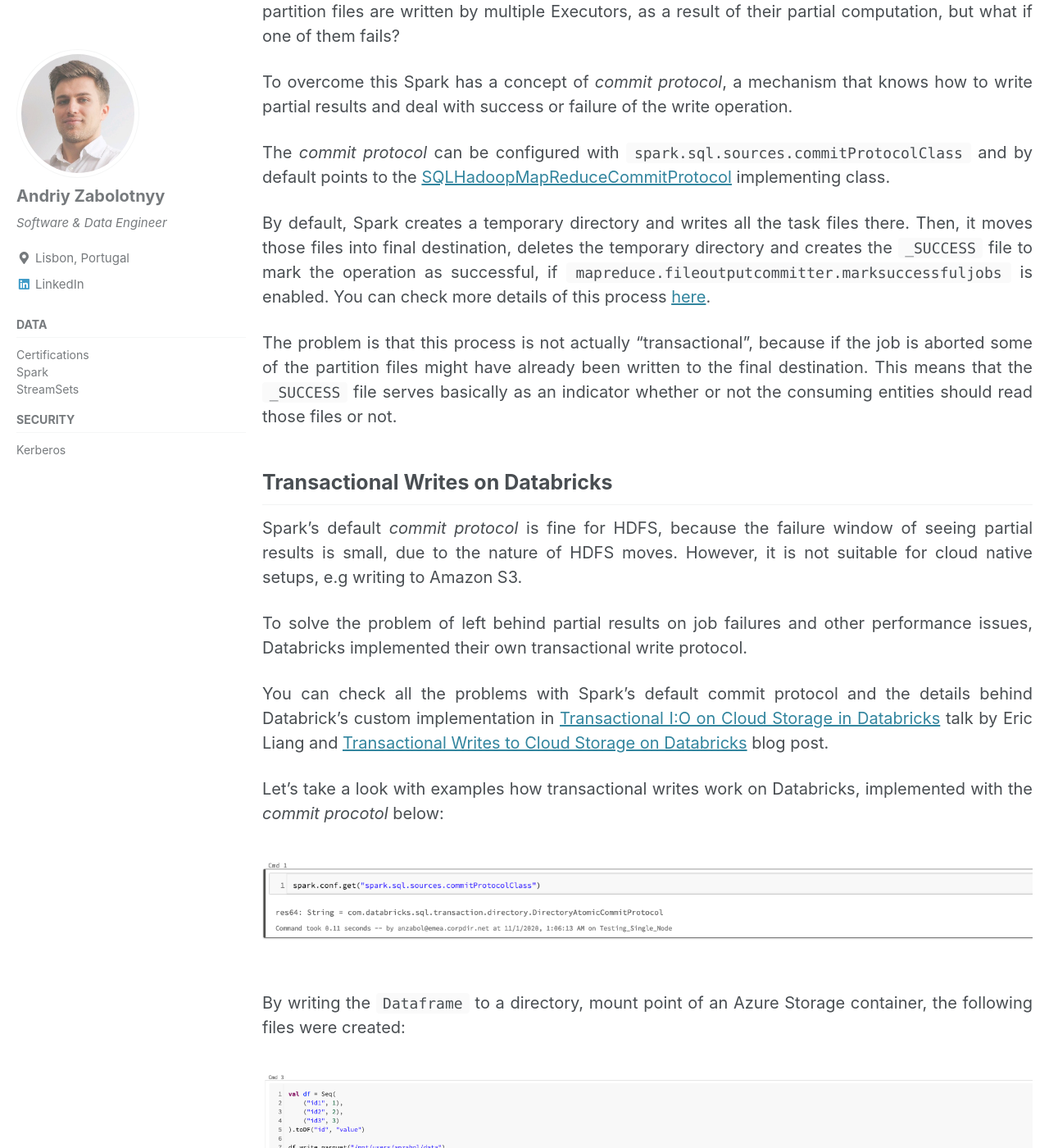
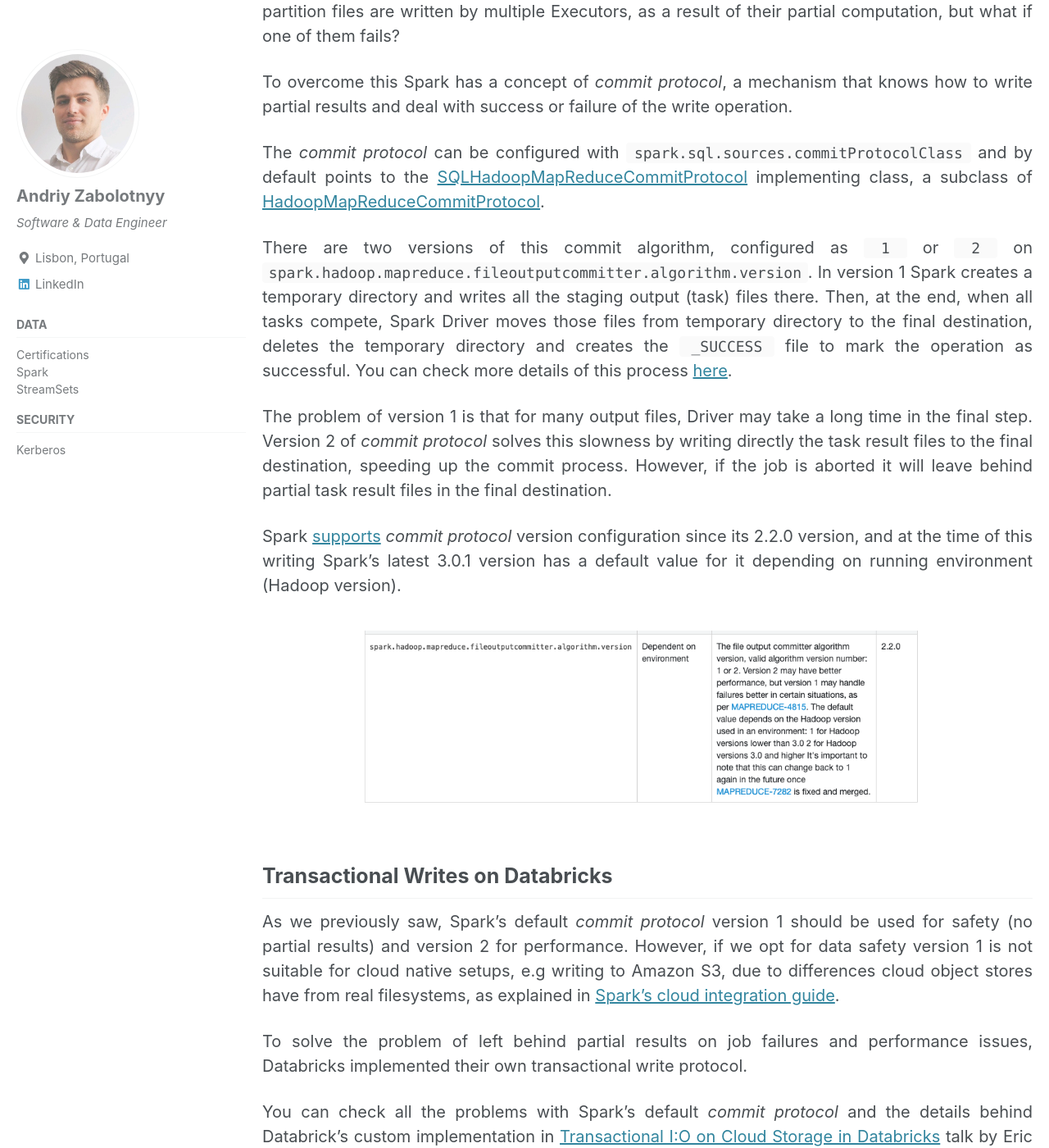
Before and after one commit to andriymz/andriymz.github.io, a Jekyll site: the page built from _posts/2020-10-30-transactional-writes-in-spark.md, in a window 1280 px wide and 1400 px high, scrolled down 620 px. Shown: the whole window at 82% size. Built offline with Jekyll 4.4.1, drawn with Linux system fonts in a browser that asks for light colours; cached includes are drawn as plain includes; comment, search, counter and statistics services are not loaded; some of the changed text lies outside the part shown.

Commit message:
Update "Transactional Writes in Spark" with commit protocol versions

```diff
--- a/_posts/2020-10-30-transactional-writes-in-spark.md
+++ b/_posts/2020-10-30-transactional-writes-in-spark.md
@@ -15,19 +15,24 @@
 
 To overcome this Spark has a concept of *commit protocol*, a mechanism that knows how to write partial results and deal with success or failure of the write operation.
 
-The *commit protocol* can be configured with `spark.sql.sources.commitProtocolClass` and by default points to the [SQLHadoopMapReduceCommitProtocol](https://github.com/apache/spark/blob/master/sql/core/src/main/scala/org/apache/spark/sql/execution/datasources/SQLHadoopMapReduceCommitProtocol.scala) implementing class.
+The *commit protocol* can be configured with `spark.sql.sources.commitProtocolClass` and by default points to the [SQLHadoopMapReduceCommitProtocol](https://github.com/apache/spark/blob/master/sql/core/src/main/scala/org/apache/spark/sql/execution/datasources/SQLHadoopMapReduceCommitProtocol.scala) implementing class, a subclass of [HadoopMapReduceCommitProtocol](https://github.com/apache/spark/blob/master/core/src/main/scala/org/apache/spark/internal/io/HadoopMapReduceCommitProtocol.scala#L140).
 
-By default, Spark creates a temporary directory and writes all the task files there. Then, it moves those files into final destination, deletes the temporary directory and creates the `_SUCCESS` file to mark the operation as successful, if `mapreduce.fileoutputcommitter.marksuccessfuljobs` is enabled. You can check more details of this process [here](https://www.waitingforcode.com/apache-spark-sql/apache-spark-success-anatomy/read).
+There are two versions of this commit algorithm, configured as `1` or `2` on `spark.hadoop.mapreduce.fileoutputcommitter.algorithm.version`.
+In version 1 Spark creates a temporary directory and writes all the staging output (task) files there. Then, at the end, when all tasks compete, Spark Driver moves those files from temporary directory to the final destination, deletes the temporary directory and creates the `_SUCCESS` file to mark the operation as successful. You can check more details of this process [here](https://www.waitingforcode.com/apache-spark-sql/apache-spark-success-anatomy/read).
 
-The problem is that this process is not actually "transactional", because if the job is aborted some of the partition files might have already been written to the final destination. This means that the `_SUCCESS` file serves basically as an indicator whether or not the consuming entities should read those files or not.
+The problem of version 1 is that for many output files, Driver may take a long time in the final step. Version 2 of *commit protocol* solves this slowness by writing directly the task result files to the final destination, speeding up the commit process. However, if the job is aborted it will leave behind partial task result files in the final destination.
+
+Spark [supports](https://issues.apache.org/jira/browse/SPARK-20107) *commit protocol* version configuration since its 2.2.0 version, and at the time of this writing Spark's latest 3.0.1 version has a default value for it depending on running environment (Hadoop version).
+
+{% include figure image_path="/assets/images/spark/transactional_writes/spark_protocol_version_conf.png" %}
 
 ## Transactional Writes on Databricks
 
-Spark's default *commit protocol* is fine for HDFS, because the failure window of seeing partial results is small, due to the nature of HDFS moves. However, it is not suitable for cloud native setups, e.g writing to Amazon S3.
+As we previously saw, Spark's default *commit protocol* version 1 should be used for safety (no partial results) and version 2 for performance. However, if we opt for data safety version 1 is not suitable for cloud native setups, e.g writing to Amazon S3, due to differences cloud object stores have from real filesystems, as explained in [Spark's cloud integration guide](https://github.com/apache/spark/blob/32a0451376ab775fdd4ac364388e46179d9ee550/docs/cloud-integration.md).
 
-To solve the problem of left behind partial results on job failures and other performance issues, Databricks implemented their own transactional write protocol.
+To solve the problem of left behind partial results on job failures and performance issues, Databricks implemented their own transactional write protocol.
 
-You can check all the problems with Spark's default commit protocol and the details behind Databrick's custom implementation in [Transactional I:O on Cloud Storage in Databricks](https://www.youtube.com/watch?v=w1_aOPj5ILw) talk by Eric Liang and [Transactional Writes to Cloud Storage on Databricks](https://databricks.com/blog/2017/05/31/transactional-writes-cloud-storage.html) blog post.
+You can check all the problems with Spark's default *commit protocol* and the details behind Databrick's custom implementation in [Transactional I:O on Cloud Storage in Databricks](https://www.youtube.com/watch?v=w1_aOPj5ILw) talk by Eric Liang and [Transactional Writes to Cloud Storage on Databricks](https://databricks.com/blog/2017/05/31/transactional-writes-cloud-storage.html) blog post.
 
 Let's take a look with examples how transactional writes work on Databricks, implemented with the *commit procotol* below:
 
@@ -103,8 +108,12 @@
 
 [Apache Spark's _SUCESS anatomy](https://www.waitingforcode.com/apache-spark-sql/apache-spark-success-anatomy/read)
 
+[What is the difference between mapreduce.fileoutputcommitter.algorithm.version=1 and 2](http://www.openkb.info/2019/04/what-is-difference-between.html)
+
 [Transactional I:O on Cloud Storage in Databricks - Eric Liang](https://www.youtube.com/watch?v=w1_aOPj5ILw)
 
 [Transactional Writes to Cloud Storage on Databricks](https://databricks.com/blog/2017/05/31/transactional-writes-cloud-storage.html)
 
 [Notebook - Testing Transactional Writes](https://docs.databricks.com/_static/notebooks/dbio-transactional-commit.html)
+
+[Spark 2.0.0 cluster takes a long time to append data](https://kb.databricks.com/data/append-slow-with-spark-2.0.0.html)
```
Also changed, not shown: assets/images/spark/transactional_writes/spark_protocol_version_conf.png (added).
